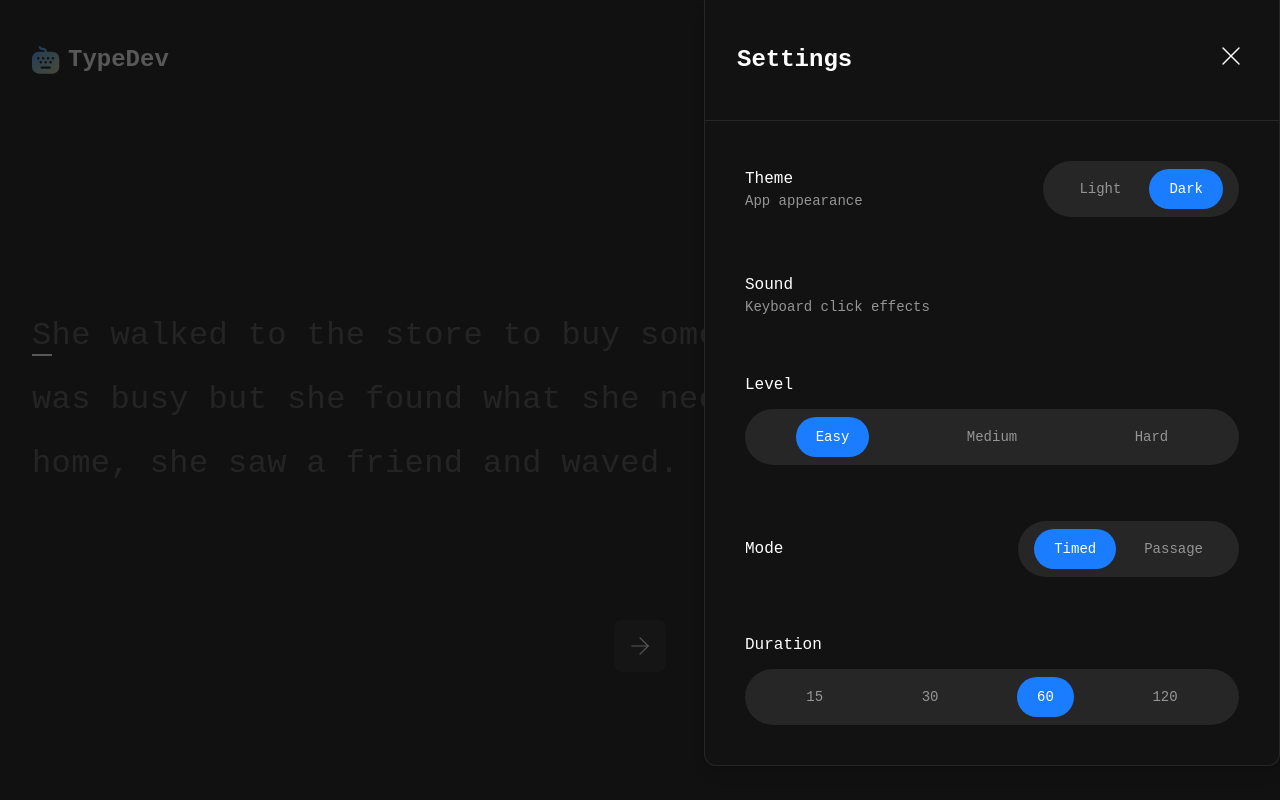
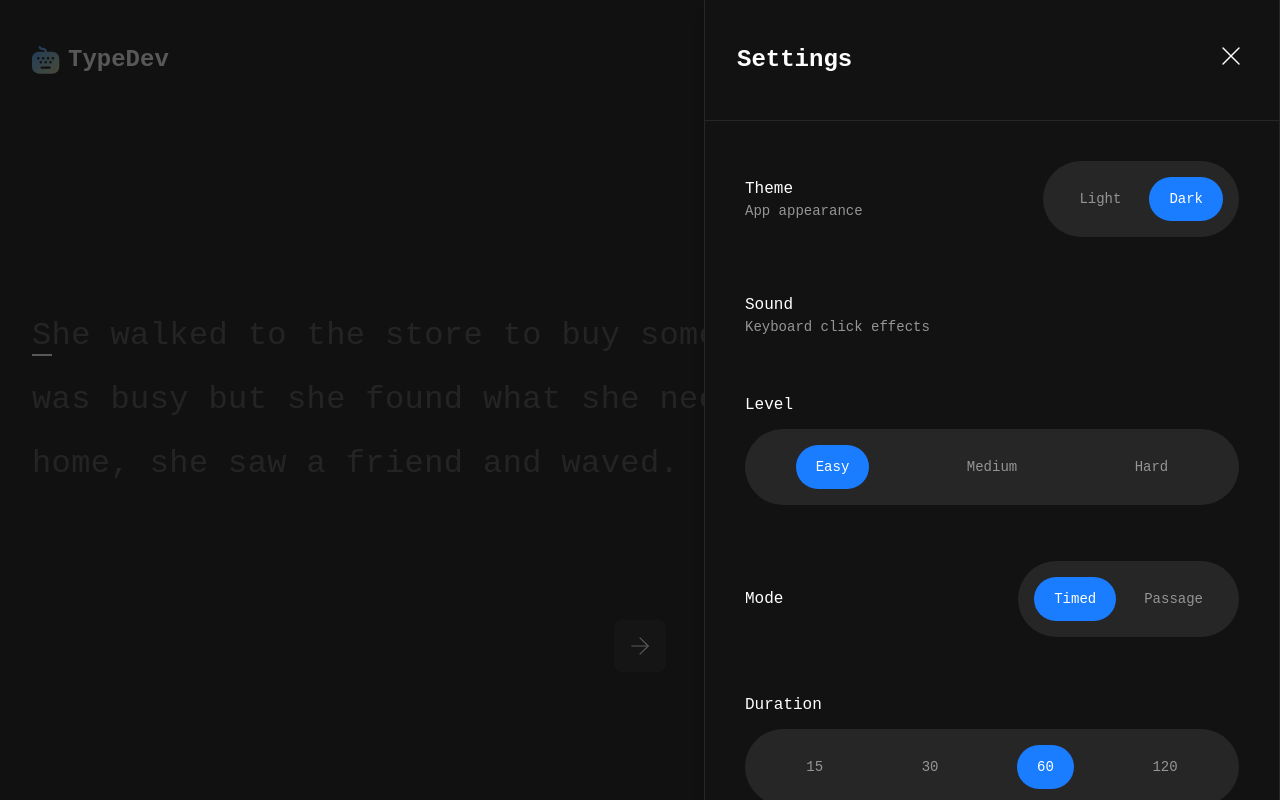
Before and after one commit to Luminoso1/typing-speed-test, a React app: page / in a window 1280 px wide. Both pictures are taken after a click on the button 1232 px from the left and 56 px from the top of the page. Built offline with nearby package versions, Linux system fonts and the light colour scheme; the HTML template or start-up script is replaced by a standard one; what tailwind-animations would draw is missing.

Commit message:
feat: implement focus trap while Settings isOpen

```diff
--- a/src/components/Button.tsx
+++ b/src/components/Button.tsx
@@ -39,7 +39,7 @@ export default function Button({
             'transition-opacity duration-200',
 
             // only devices with hover
-            'hidden group-hover:opacity-100',
+            'hidden group-focus-within:opacity-100 group-hover:opacity-100',
             '[@media(hover:hover)]:block',
           )}
         >
--- a/src/components/Header.tsx
+++ b/src/components/Header.tsx
@@ -2,10 +2,12 @@ import { useState, memo } from 'react'
 import Button from './Button'
 import Settings from './Settings'
 import { Keyboard, Trophy, Config } from './Icons'
+import useFocusTrap from '../hooks/useFocusTrap'
 
 const Header = memo(
   function Header({ bestScore }: { bestScore: number }) {
     const [isOpen, setIsOpen] = useState(false)
+    const containerRef = useFocusTrap(isOpen)
 
     return (
       <header className="flex items-center justify-between">
@@ -34,8 +36,11 @@ const Header = memo(
         </div>
 
         {isOpen && (
-          <div className="absolute inset-0 z-40 bg-neutral-900/70">
-            <Settings close={() => setIsOpen(false)} />
+          <div
+            role="dialog"
+            className="absolute inset-0 z-40 overflow-hidden bg-neutral-900/70"
+          >
+            <Settings close={() => setIsOpen(false)} ref={containerRef} />
           </div>
         )}
       </header>
--- a/src/components/Settings.tsx
+++ b/src/components/Settings.tsx
@@ -5,14 +5,23 @@ import { LEVELS, MODES, DURATIONS } from '../lib/constants'
 
 import { useConfig, useActions } from '../store/context'
 
-export default function Settings({ close }: { close: () => void }) {
+export default function Settings({
+  ref,
+  close,
+}: {
+  ref: React.Ref<HTMLDivElement>
+  close: () => void
+}) {
   const { level, mode, duration } = useConfig()
   const { setLevel, setMode, setDuration } = useActions()
 
   return (
-    <section className="ml-auto h-dvh w-full max-w-xl rounded-b-xl border-neutral-800 bg-neutral-900 shadow-lg sm:h-auto sm:border-r sm:border-b sm:border-l">
+    <section
+      ref={ref}
+      className="animate-fade-in-left animate-duration-normal ml-auto h-dvh w-full max-w-xl rounded-b-xl border-neutral-800 bg-neutral-900 shadow-lg sm:h-auto sm:border-r sm:border-b sm:border-l"
+    >
       {/* Header */}
-      <header className="border-b border-neutral-800 px-4 py-8 md:py-10 md:px-8">
+      <header className="border-b border-neutral-800 px-4 py-8 md:px-8 md:py-10">
         <div className="flex items-center justify-between">
           <h2 className="text-neutral-0 text-2xl font-semibold">Settings</h2>
           <Button
@@ -34,7 +43,7 @@ export default function Settings({ close }: { close: () => void }) {
             <p className="text-sm text-neutral-400">App appearance</p>
           </div>
           <Labels
-            name="duration"
+            name="theme"
             items={['light', 'dark']}
             current={'dark'}
             onChange={() => {}}
@@ -101,29 +110,29 @@ const Labels = function <T>({
     <ul className="flex justify-around gap-2 rounded-full bg-neutral-800 p-4">
       {items.map((value, index) => {
         const id = `${value}-${index}`
+        const isChecked = current === value
 
         return (
-          <li key={id}>
-            <label
-              htmlFor={id}
-              className={clsx(
-                'hover:text-neutral-0 cursor-pointer rounded-full px-5 py-3 text-sm text-neutral-400 capitalize transition-all duration-300 hover:bg-neutral-700/60',
-                {
-                  'bg-blue-600 text-white': current === value,
-                },
-              )}
-            >
-              {value}
-            </label>
-
+          <label
+            tabIndex={0}
+            htmlFor={id}
+            className={clsx(
+              'focus cursor-pointer rounded-full px-5 py-3 text-sm capitalize transition-all duration-300',
+              'hover:text-neutral-0 text-neutral-400 hover:bg-neutral-700/60',
+              'has-checked:bg-blue-600 has-checked:text-white',
+            )}
+          >
             <input
               type="radio"
+              id={id}
               name={name}
-              id={id}
+              value={typeof value === 'string' ? value : Number(value)}
+              checked={isChecked}
               onChange={() => onChange(value)}
-              className="hidden"
+              hidden
             />
-          </li>
+            {value as string}
+          </label>
         )
       })}
     </ul>
--- /dev/null
+++ b/src/hooks/useFocusTrap.tsx
@@ -0,0 +1,60 @@
+import { useEffect, useRef } from 'react'
+
+type Focusable =
+  | HTMLButtonElement
+  | HTMLAnchorElement
+  | HTMLInputElement
+  | HTMLSelectElement
+  | HTMLTextAreaElement
+
+export default function useFocusTrap(isOpen: boolean) {
+  const containerRef = useRef<HTMLDivElement | null>(null)
+  const previousFocus = useRef<HTMLElement | null>(null)
+
+  useEffect(() => {
+    // restore previous focus after close
+    if (!isOpen) {
+      previousFocus.current?.focus()
+      return
+    }
+
+    // save active element  as previous focus
+    previousFocus.current = document.activeElement as HTMLElement
+
+    if (!containerRef.current) return
+
+    const focusables: NodeListOf<Focusable> =
+      containerRef.current.querySelectorAll(
+        'button, [tabindex]:not([tabindex="-1"])',
+      )
+
+    const first = focusables[0]
+    const last = focusables[focusables.length - 1]
+
+    // auto-focus frist element within container
+    if (first) first.focus()
+
+    const handleTab = (event: KeyboardEvent) => {
+      if (event.key !== 'Tab') return
+      if (event.shiftKey) {
+        if (document.activeElement === first) {
+          last.focus()
+          event.preventDefault()
+        }
+      } else {
+        if (document.activeElement === last) {
+          first.focus()
+          event.preventDefault()
+        }
+      }
+    }
+
+    document.addEventListener('keydown', handleTab)
+
+    return () => {
+      document.removeEventListener('keydown', handleTab)
+    }
+  }, [isOpen])
+
+  return containerRef
+}
```
